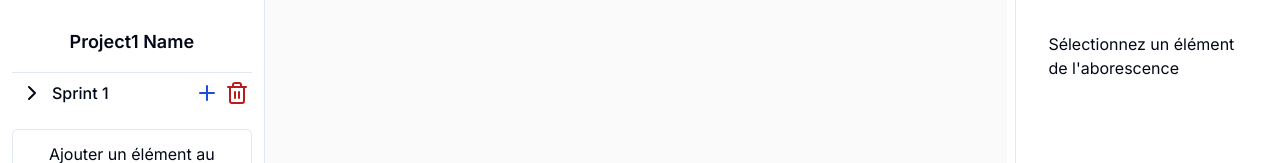
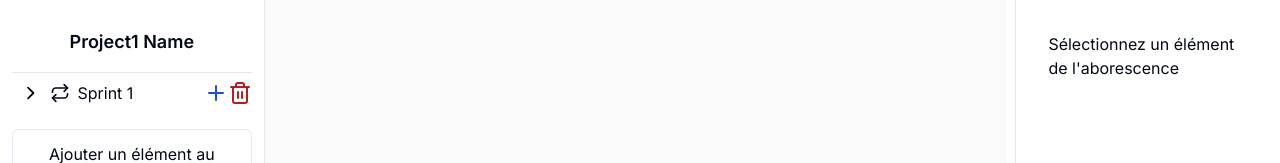
Before and after one commit to CLSigmaaa/outil_estim, a Next.js app: page / in a window 1280 px wide. Shown: the top 163 px of the page. Built offline with nearby package versions, Linux system fonts and the light colour scheme.

Commit message:
file tree

```diff
--- a/app/assets/styles/outilEstim.css
+++ b/app/assets/styles/outilEstim.css
@@ -32,3 +32,12 @@
     border-left: 1px solid grey;
 
 }
+
+.indent-line::before {
+  content: "";
+  position: absolute;
+  border-left: 1px solid #ddd;
+  height: 100%;
+  left: 15px;
+  top: 0;
+}
--- a/components/left-panel.tsx
+++ b/components/left-panel.tsx
@@ -5,18 +5,22 @@ import * as React from "react";
 import { NewFileTree } from "@/components/new-arborescence";
 
 import { useTreeStore } from "@/components/store/useTreeStore";
+import { usePanelManager } from "@/components/store/usePanelManager";
 
 import {
   Popover,
   PopoverContent,
   PopoverTrigger,
-} from "@/components/ui/popover"
+} from "@/components/ui/popover";
 
 import { Separator } from "@/components/ui/separator";
 
-import { LineChart } from 'lucide-react'
+import { Repeat } from 'lucide-react';
+import { UserRound } from 'lucide-react';
+import { UsersRound } from 'lucide-react';
+import { LineChart } from "lucide-react";
+
 import { cn } from "@/lib/utils";
-import { usePanelManager } from "./store/usePanelManager";
 
 export const LeftPanel = () => {
   const { project, currentRoute, setCurrentRoute, addItem, selectedItem, setSelectedItem, getNewSprint, getNewUS, getNewEnsemble } = useTreeStore();
@@ -43,7 +47,7 @@ export const LeftPanel = () => {
   }
 
   return (
-    <div className="flex flex-col w-full h-full relative">
+    <div className="flex flex-col w-full h-full">
       <span className="font-semibold text-lg my-4 text-center">{project.nom}</span>
       <Separator />
 
@@ -52,27 +56,30 @@ export const LeftPanel = () => {
       ))}
 
       <Popover open={isPopOverOpen} onOpenChange={setIsPopOverOpen}>
-        <PopoverTrigger className="mt-4 border-slate-200 border p-3 rounded-md hover:bg-slate-100">
+        <PopoverTrigger className="mt-4 border-slate-200 border p-3 rounded-md hover:bg-slate-100 select-none">
           Ajouter un élément au projet
         </PopoverTrigger>
         <PopoverContent>
           <ul>
             <li
               onClick={() => addChildToRoot("US")}
-              className="cursor-pointer p-2 hover:bg-slate-100"
+              className="cursor-pointer p-2 hover:bg-slate-100 flex gap-x-4"
             >
+              <UserRound size={20} />
               Ajouter une US
             </li>
             <li
               onClick={() => addChildToRoot("Ensemble")}
-              className="cursor-pointer p-2 hover:bg-slate-100"
+              className="cursor-pointer p-2 hover:bg-slate-100 flex gap-x-4"
             >
+              <UsersRound size={20} />
               Ajouter un Ensemble
             </li>
             <li
               onClick={() => addChildToRoot("Sprint")}
-              className="cursor-pointer p-2 hover:bg-slate-100"
+              className="cursor-pointer p-2 hover:bg-slate-100 flex gap-x-4"
             >
+              <Repeat size={20} />
               Ajouter un Sprint
             </li>
           </ul>
--- a/components/new-arborescence.tsx
+++ b/components/new-arborescence.tsx
@@ -8,6 +8,9 @@ import { cn } from "@/lib/utils";
 
 import { Plus } from 'lucide-react';
 import { Trash2 } from 'lucide-react';
+import { Repeat } from 'lucide-react';
+import { UserRound } from 'lucide-react';
+import { UsersRound } from 'lucide-react';
 import { ChevronRight } from 'lucide-react';
 
 import {
@@ -18,69 +21,86 @@ import {
 
 import { motion } from 'framer-motion';
 import { usePanelManager } from "./store/usePanelManager";
+import { Icon } from "next/dist/lib/metadata/types/metadata-types";
+import { Button } from "./ui/button";
+
+// css imports
+import "@/app/assets/styles/outilEstim.css";
 
 type node = any
 
+const treeIcons: Record<string, React.ReactElement<Icon>> = {
+  US: <UserRound size={20} />,
+  Ensemble: <UsersRound size={20} />,
+  Sprint: <Repeat size={20} />,
+};
 
-export const NewFileTree = ({ node }: { node: node }) => {
-  const { selectedItem, setCurrentRoute, setSelectedItem, addItem, deleteItem, getNewUS, getNewSprint, getNewEnsemble, findItemInProject } = useTreeStore();
-
-  const { setRightPanelVisibility } = usePanelManager();
-
-  const [areChildrenDisplayed, setAreChildrenDisplayed] = React.useState(false);
+export const DeleteItemButton = ({ node }: { node: node }) => {
+  const { selectedItem, setSelectedItem, deleteItem } = useTreeStore();
   const [isPopOverOpen, setIsPopOverOpen] = React.useState(false);
 
-  const handleClick = ((_event: any) => {
-    setRightPanelVisibility(true);
-    setAreChildrenDisplayed((prev) => !prev);
-    setSelectedItem(node);
-    setCurrentRoute("")
+  const handleClick = () => {
+    deleteItem(node.id)
+    if (selectedItem?.id === node.id) {
+      setSelectedItem(null)
+    }
+  }
 
-  })
+  return (
+    <Popover open={isPopOverOpen} onOpenChange={setIsPopOverOpen}>
+      <PopoverTrigger className={cn(
+        "cursor-pointer flex items-center",
+        node.type === "US" ? "justify-end" : "justify-between"
+      )}>
+        <Trash2 className={cn(
+          "font-light text-red-700",
+        )} />
+      </PopoverTrigger>
+      <PopoverContent className="flex flex-col gap-y-2">
+        <span className="font-medium">Êtes-vous sûr de vouloir supprimer cet élément ?</span>
+        <div className="flex gap-x-2">
+          <Button
+            onClick={handleClick}
+            variant="destructive"
+          >
+            Oui
+          </Button>
+          <Button
+            onClick={() => setIsPopOverOpen(false)}
+            variant="secondary"
+          >
+            Non, ne pas supprimer
+          </Button>
+        </div>
+      </PopoverContent>
+    </Popover >
+  )
+}
 
-  const handleAddChildToNode = (_childType: string) => {
-    if (_childType === "US") {
-      const newUS = getNewUS()
-      addItem(node.id, newUS)
-      setSelectedItem(newUS)
-    } else if (_childType === "Ensemble") {
-      const newEnsemble = getNewEnsemble()
-      addItem(node.id, newEnsemble)
-      setSelectedItem(newEnsemble)
-    } else if (_childType === "Sprint") {
-      const newSprint = getNewSprint()
-      addItem(node.id, newSprint)
-      setSelectedItem(newSprint)
+export const AddItemButton = ({ node }: { node: node }) => {
+  const { setSelectedItem, addItem, getNewUS, getNewSprint, getNewEnsemble } = useTreeStore();
+
+  const [isPopOverOpen, setIsPopOverOpen] = React.useState(false);
+
+  const handleAddChildToNode = (childType: string) => {
+    const typeToFunctionMap: { [key: string]: () => any } = {
+      "US": getNewUS,
+      "Ensemble": getNewEnsemble,
+      "Sprint": getNewSprint
+    };
+
+    const newItemFunction = typeToFunctionMap[childType];
+
+    if (newItemFunction) {
+      const newItem = newItemFunction();
+      addItem(node.id, newItem);
+      setSelectedItem(newItem);
     }
+
     setIsPopOverOpen(false);
   }
 
   return (
-    <div className="w-full">
-      <ul className="w-full">
-        <li className={cn(
-          "flex w-full p-2 hover:bg-slate-100",
-          selectedItem?.id === node.id && "bg-blue-100",
-        )}>
-          <div onClick={handleClick} className="flex w-full font-medium">
-            <motion.span
-              animate={{ rotate: areChildrenDisplayed ? 90 : 0 }}
-              transition={{ type: 'spring', bounce: 0, duration: 0.4 }}
-              className="flex items-center justify-center"
-            >
-              <ChevronRight className={cn(
-                node.type == "US" ? "invisible" : "visible"
-              )}
-              />
-            </motion.span>
-            <span
-              className="cursor-pointer select-none w-3/4 ml-2"
-            >
-              {node.nom}
-            </span>
-          </div>
-          <div className="absolute flex justify-around w-1/4 right-0">
-            {node.type !== "US" && (
     <Popover open={isPopOverOpen} onOpenChange={setIsPopOverOpen}>
       <PopoverTrigger>
         <Plus className="font-light text-blue-700" />
@@ -89,42 +109,89 @@ export const NewFileTree = ({ node }: { node: node }) => {
         <ul>
           <li
             onClick={() => handleAddChildToNode("US")}
-                      className="cursor-pointer p-2 hover:bg-slate-100"
+            className="cursor-pointer p-2 hover:bg-slate-100 flex gap-x-4"
           >
+            <UserRound size={20} />
             Ajouter une US
           </li>
           <li
             onClick={() => handleAddChildToNode("Ensemble")}
-                      className="cursor-pointer p-2 hover:bg-slate-100"
+            className="cursor-pointer p-2 hover:bg-slate-100 flex gap-x-4"
           >
+            <UsersRound size={20} />
             Ajouter un Ensemble
           </li>
         </ul>
       </PopoverContent>
     </Popover>
+  )
+}
+
+
+export const NewFileTree = ({ node }: any) => {
+  const { selectedItem, setCurrentRoute, setSelectedItem, addItem, deleteItem, getNewUS, getNewSprint, getNewEnsemble, findItemInProject } = useTreeStore();
+
+  const { setRightPanelVisibility } = usePanelManager();
+
+  const [areChildrenDisplayed, setAreChildrenDisplayed] = React.useState(false);
+
+  const handleClick = ((_event: any) => {
+    setRightPanelVisibility(true);
+    setAreChildrenDisplayed((prev) => !prev);
+    setSelectedItem(node);
+    setCurrentRoute("")
+  })
+
+  return (
+    <ul className="w-full">
+      <li >
+        <div
+          className="flex justify-between w-full"
+        >
+          <div
+            onClick={handleClick}
+            className={cn(
+              "flex w-full p-2 hover:bg-slate-100 overflow-hidden max-w-full",
+              selectedItem?.id === node.id && "bg-blue-100",
             )}
-            <button onClick={() => {
-              deleteItem(node.id)
-              if (selectedItem?.id === node.id) {
-                setSelectedItem(null)
-              }
-            }}
           >
-              <Trash2 className={cn(
-                "font-light text-red-700",
-                node.type == "US" && "right-2 absolute"
-              )} />
-            </button>
+            <motion.span
+              animate={{ rotate: areChildrenDisplayed ? 90 : 0 }}
+              transition={{ type: 'spring', bounce: 0, duration: 0.4 }}
+              className="flex items-center justify-center cursor-pointer max-w-full overflow-hidden"
+            >
+              <ChevronRight className={cn(
+                node.type == "US" ? "invisible" : "visible",
+              )}
+              />
+            </motion.span>
+
+            <span className="flex items-center ml-2">
+              {treeIcons[node?.type]}
+            </span>
+
+            <span
+              className="cursor-pointer select-none w-3/4 ml-2 text-ellipsis truncate"
+            >
+              {node.nom}
+            </span>
           </div>
-        </li>
-      </ul>
+          <div className="flex w-1/4 justify-end">
+            {node.type !== "US" && (
+              <AddItemButton node={node} />
+            )}
+            <DeleteItemButton node={node} />
+          </div>
+        </div>
+
         {areChildrenDisplayed && (
-        <ul className="ml-5 w-full">
+          <ul className="pl-5 w-full">
             {node.children?.map((child: node) => (
               <NewFileTree node={child} key={child.id} />
             ))}
           </ul>
         )}
-    </div>
+      </li>
+    </ul>
   )
 }
```
Lines whose indentation alone changed are shown as unchanged.
